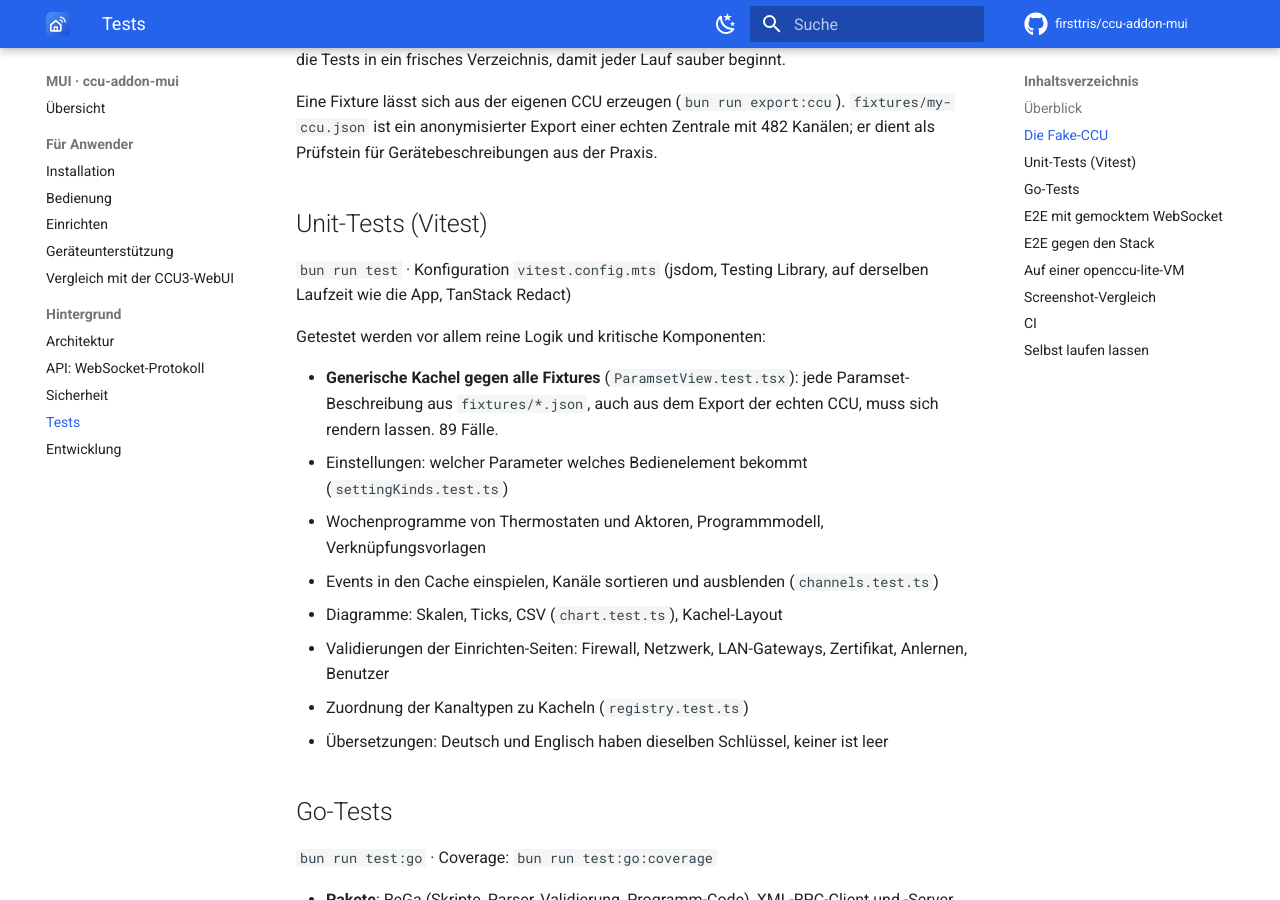
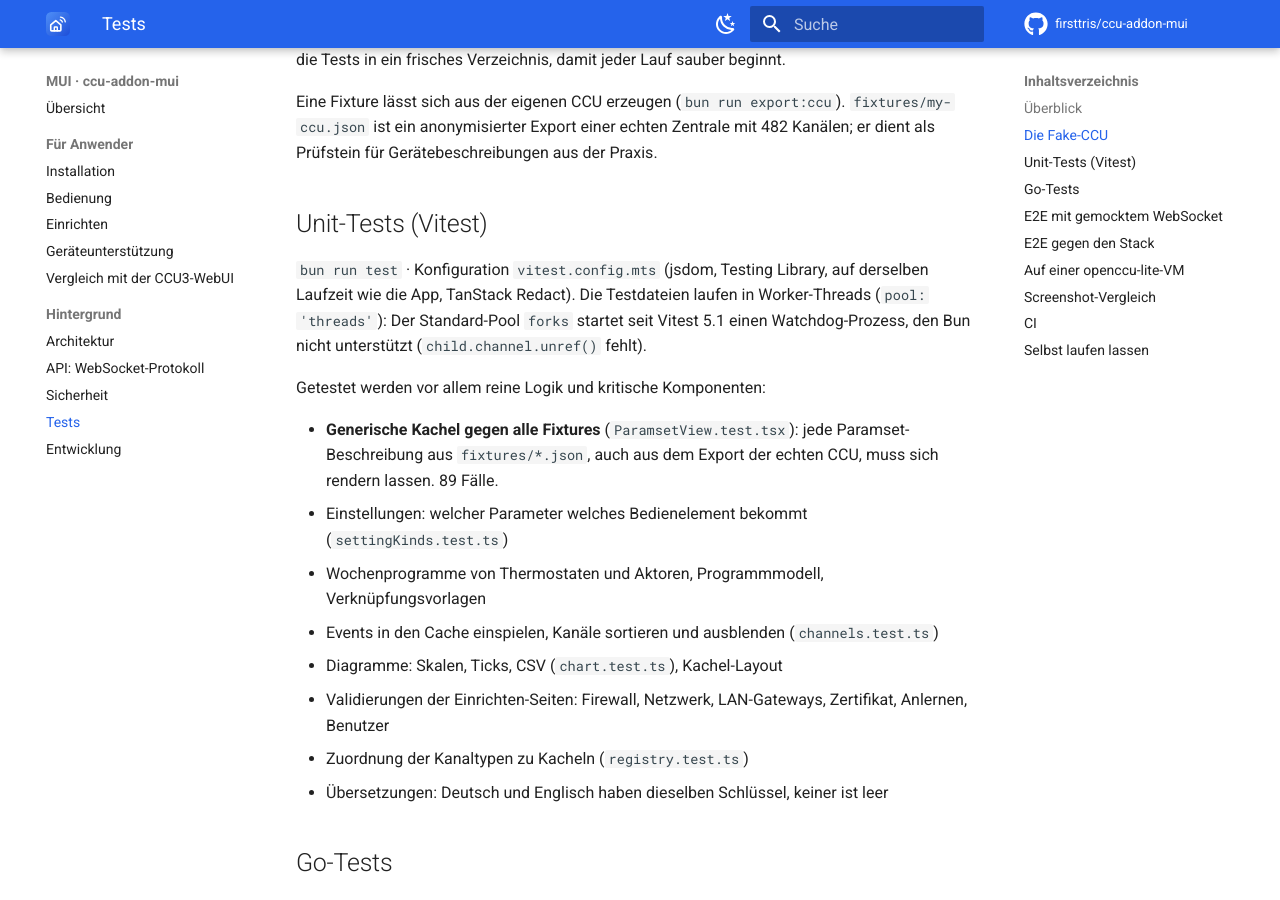
Before and after one commit to firsttris/ccu-addon-mui, an MkDocs documentation site: the page built from docs/tests.md, in a window 1280 px wide and 900 px high, scrolled down 2671 px. Built offline with MkDocs 1.6.1 and Material for MkDocs 9.7.7, drawn with Linux system fonts in a browser that asks for light colours; comment, search, counter and statistics services are not loaded.

Commit message:
Vitest in Worker-Threads statt Forks: Vitest 5.1 lief unter Bun nicht an
Die Lock-File-Wartung (#311) zieht Vitest 5.0.5 auf 5.1.1. Dessen
Pool forks startet einen Watchdog-Prozess und ruft
child.channel.unref() auf, was Buns Kindprozesse nicht haben; unter
`bun --bun vitest` startete keine Testdatei („Failed to start forks
worker“), der Build in CI brach ab. Mit pool: 'threads' laufen alle
76 Dateien wieder durch. Doku: tests.md.

Co-Authored-By: Claude Opus 5.5 <noreply@anthropic.com>
Claude-Session: https://claude.ai/code/session_01Y3rdfaVXjjqv6FEb1DYzea

```diff
--- a/docs/tests.md
+++ b/docs/tests.md
@@ -55,7 +55,8 @@ aus der Praxis.
 ## Unit-Tests (Vitest)
 
 `bun run test` · Konfiguration `vitest.config.mts` (jsdom, Testing Library, auf derselben Laufzeit wie die App,
-TanStack Redact)
+TanStack Redact). Die Testdateien laufen in Worker-Threads (`pool: 'threads'`): Der Standard-Pool `forks` startet
+seit Vitest 5.1 einen Watchdog-Prozess, den Bun nicht unterstützt (`child.channel.unref()` fehlt).
 
 Getestet werden vor allem reine Logik und kritische Komponenten:
 
```
Also changed, not shown: 1 other file.
